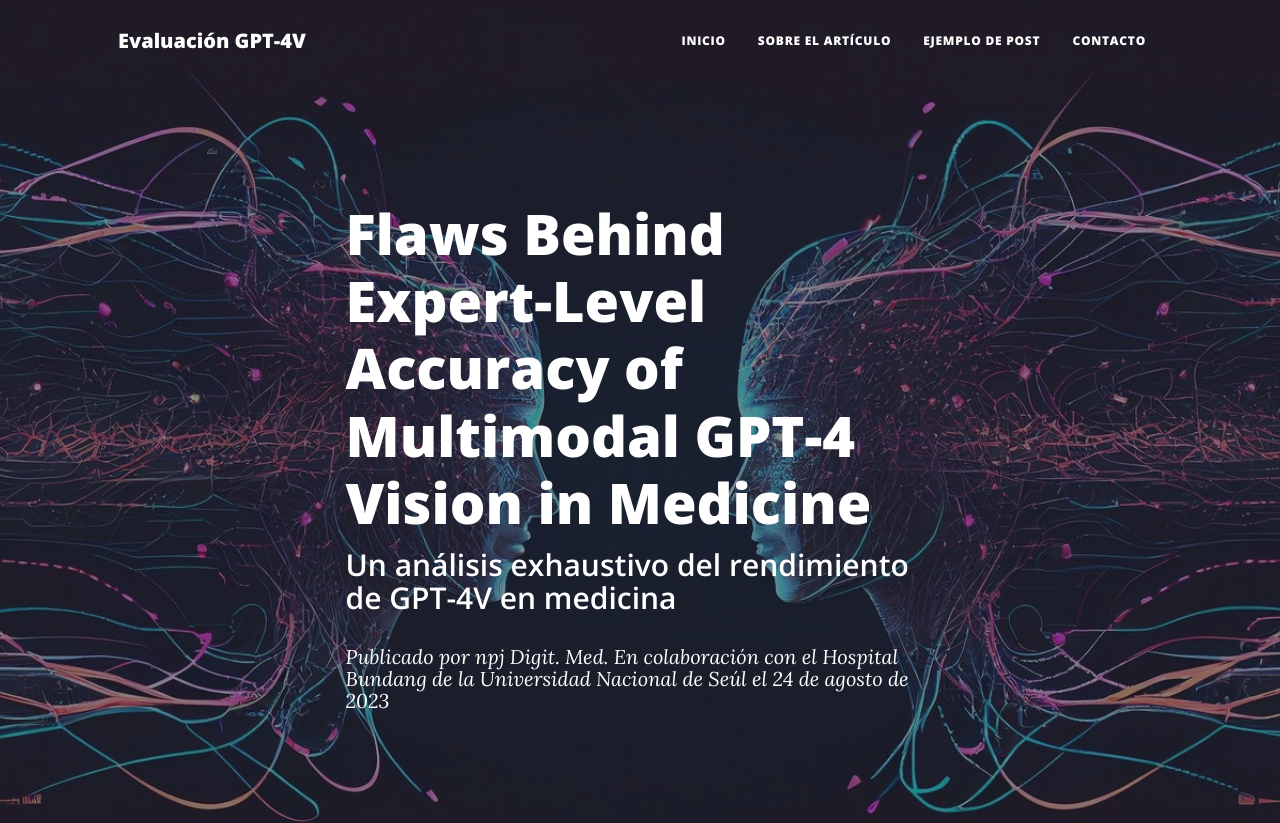
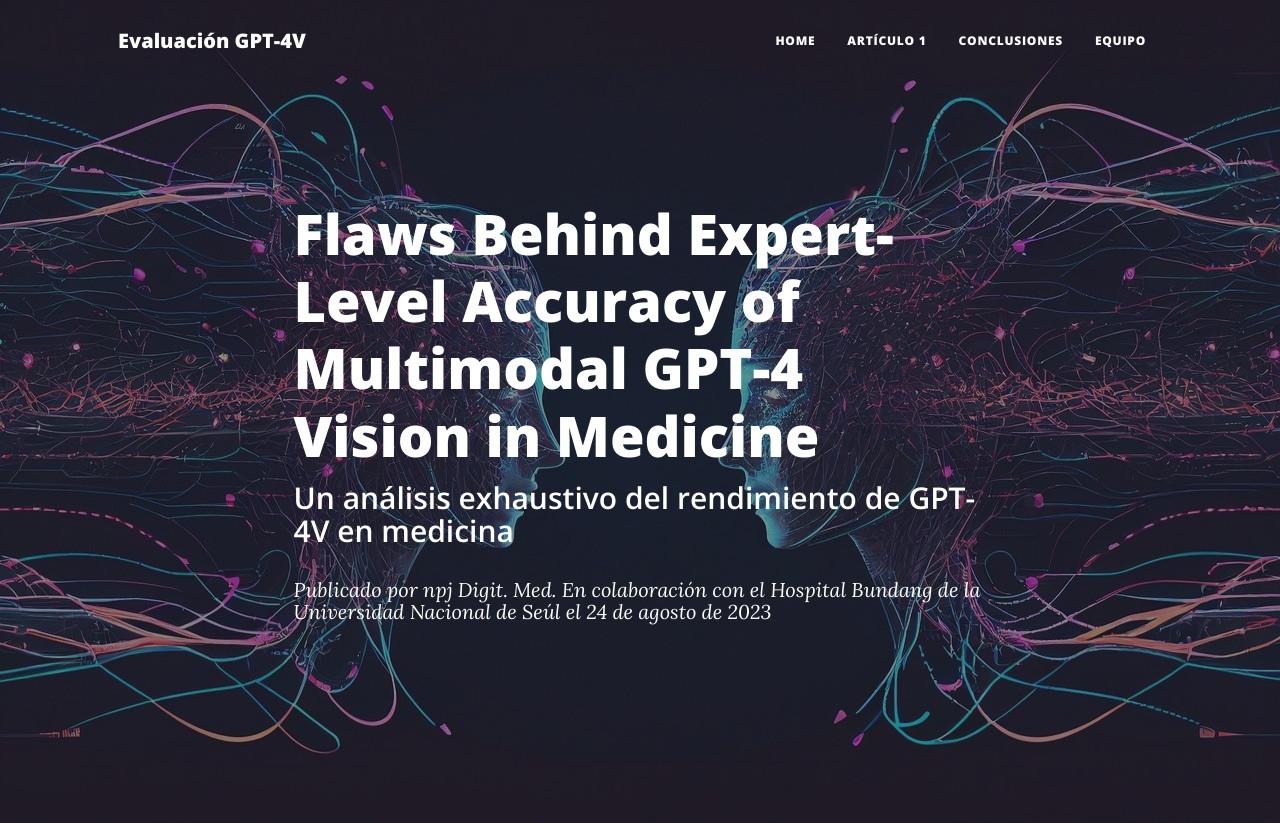
Before and after one commit to DanTor07/taller2ntd, a plain HTML site: page Art2.html in a window 1280 px wide. Shown: the top 823 px of the page. Drawn offline with nearby package versions, Linux system fonts and the light colour scheme.

Commit message:
Edición del archivo Art2.html: se cambia el estilo del contenedor principal y se modifica la barra de navegación para la conexión con las otras páginas.

```diff
--- a/Art2.html
+++ b/Art2.html
@@ -23,17 +23,17 @@
         </button>
         <div class="collapse navbar-collapse" id="navbarResponsive">
             <ul class="navbar-nav ms-auto py-4 py-lg-0">
-                <li class="nav-item"><a class="nav-link px-lg-3 py-3 py-lg-4" href="index.html">Inicio</a></li>
-                <li class="nav-item"><a class="nav-link px-lg-3 py-3 py-lg-4" href="Art1.html">Sobre el Artículo</a></li>
-                <li class="nav-item"><a class="nav-link px-lg-3 py-3 py-lg-4" href="Art2.html">Ejemplo de Post</a></li>
-                <li class="nav-item"><a class="nav-link px-lg-3 py-3 py-lg-4" href="contact.html">Contacto</a></li>
+                <li class="nav-item"><a class="nav-link px-lg-3 py-3 py-lg-4" href="index.html">Home</a></li>
+                <li class="nav-item"><a class="nav-link px-lg-3 py-3 py-lg-4" href="Art1.html">Artículo 1</a></li>
+                <li class="nav-item"><a class="nav-link px-lg-3 py-3 py-lg-4" href="Conclusiones.html">Conclusiones</a></li>
+                <li class="nav-item"><a class="nav-link px-lg-3 py-3 py-lg-4" href="contact.html">Equipo</a></li>                    </ul>
             </ul>
 
         </div>
     </div>
 </nav>
 <!-- Page Header-->
-<header class="masthead" style="background-image: url('assets/IA_double.jpg')">
+<header class="masthead2" style="background-image: url('assets/IA_double.jpg')">
     <div class="container position-relative px-4 px-lg-5">
         <div class="row gx-4 gx-lg-5 justify-content-center">
             <div class="col-md-10 col-lg-8 col-xl-7">
@@ -110,11 +110,6 @@
                     </tr>
                     </tbody>
                 </table>
-
-                <P></P>
-                <h2>Conclusiones</h2>
-                <P></P>
-                <p>El estudio presenta una evaluación exhaustiva del rendimiento de GPT-4 con visión (GPT-4V) en tareas médicas multimodales, centrándose en su capacidad para responder preguntas de opción múltiple relacionadas con imágenes médicas. Se utilizaron 207 preguntas del NEJM Image Challenge, que se clasificaron en tres niveles de dificultad: fácil, medio y difícil, basándose en la tasa de respuestas correctas de los usuarios del NEJM.</p>
                 <p> </p>
                 <h2>Recursos</h2>
                 <p> </p>
```
